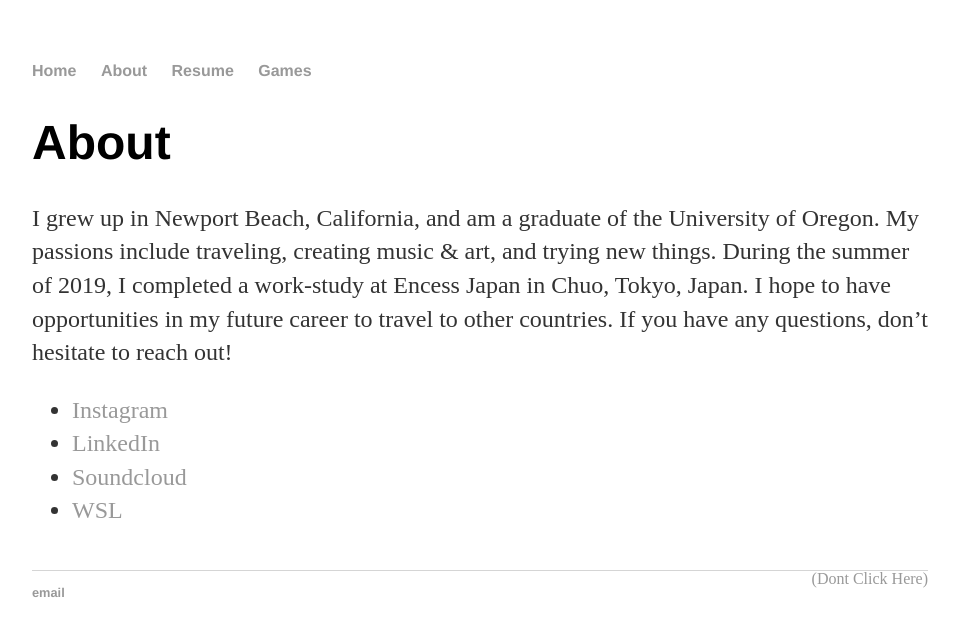
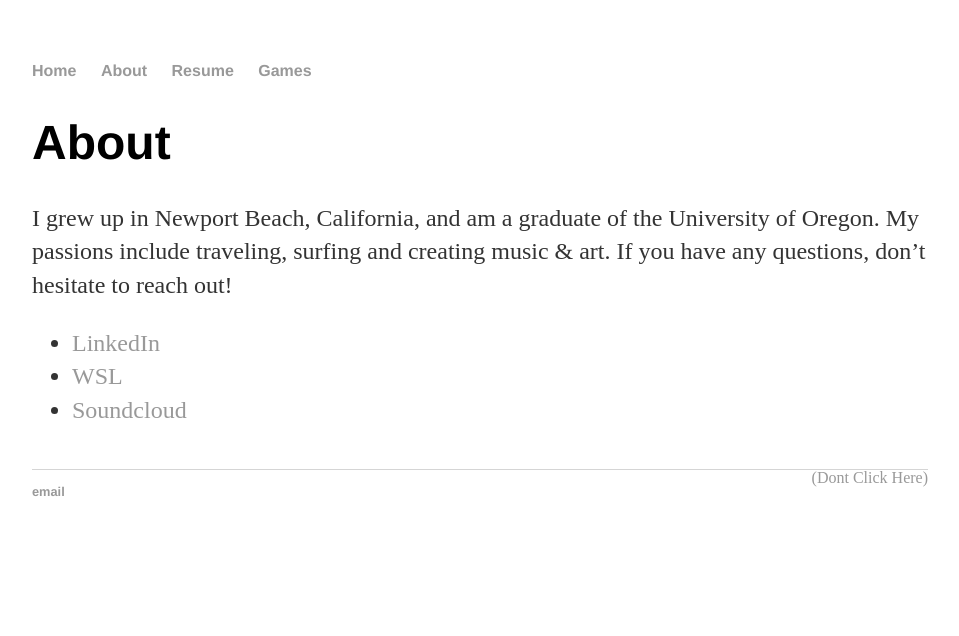
Before and after one commit to bglabman/bglabman.github.io, a Jekyll site: the page built from about/index.html, in a window 1280 px wide. Shown: the top 636 px of the page, without its empty margins (160-1119 px from the left). Built offline with Jekyll 4.4.1, drawn with Linux system fonts in a browser that asks for light colours.

Commit message:
Update index.html

```diff
--- a/about/index.html
+++ b/about/index.html
@@ -5,16 +5,15 @@ title: About Ben Glabman
 
 		<div class="about">
 			<h1>About</h1>
-			<p>I grew up in Newport Beach, California, and am a graduate of the University of Oregon. My passions include traveling, creating music & art, and trying new things. During the summer of 2019, I completed a work-study at Encess Japan in Chuo, Tokyo, Japan. I hope to have opportunities in my future career to travel to other countries.
+			<p>I grew up in Newport Beach, California, and am a graduate of the University of Oregon. My passions include traveling, surfing and creating music & art.
 
 
 				If you have any questions, don’t hesitate to reach out!</p>
 
 			<ul class="contacts">
-				<li><a href="https://www.instagram.com/benglabman/?hl=en">Instagram</a></li>
 				<li><a href="https://www.linkedin.com/in/benglabman/">LinkedIn</a></li>
+				<li><a href="https://www.worldsurfleague.com/athletes/15152/ben-glabman">WSL</a></li>
 				<li><a href="https://soundcloud.com/benglabman">Soundcloud</a></li>
-				<li><a href="https://www.worldsurfleague.com/athletes/15152/ben-glabman">WSL</a></li>
 				</ul>
 		</div>
 <br>
```
